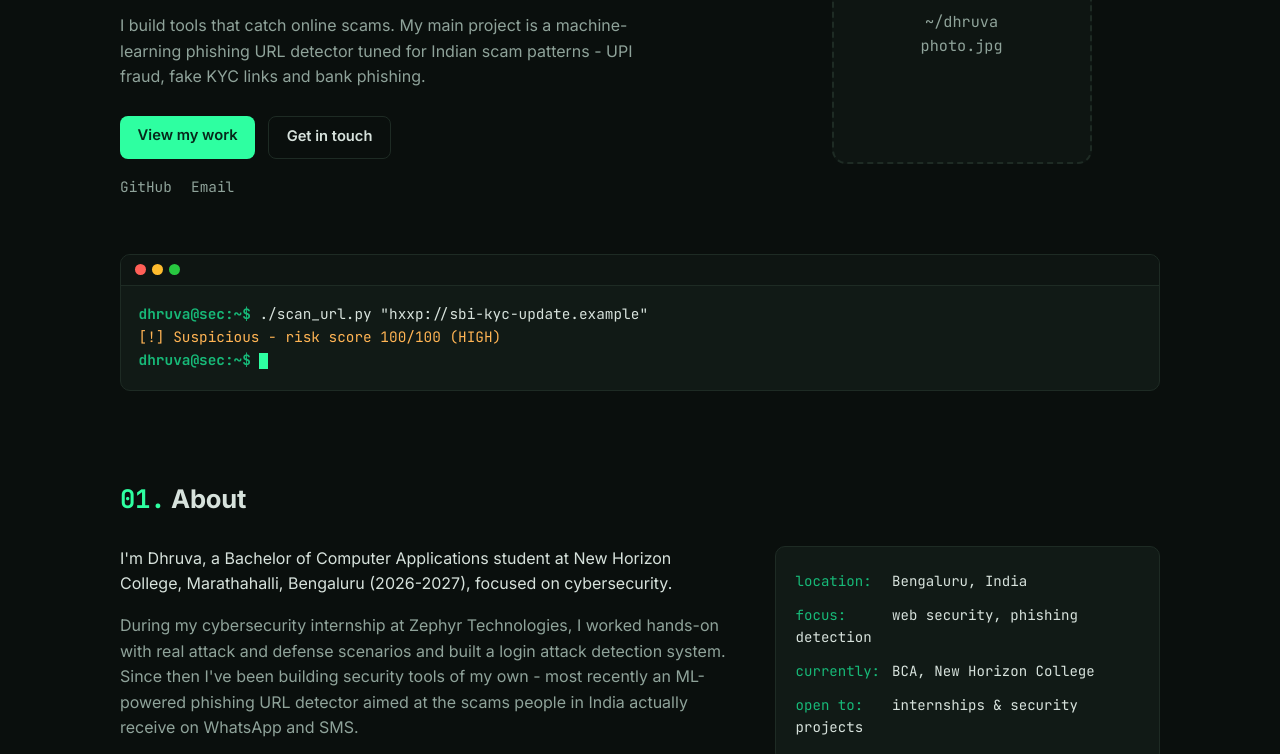
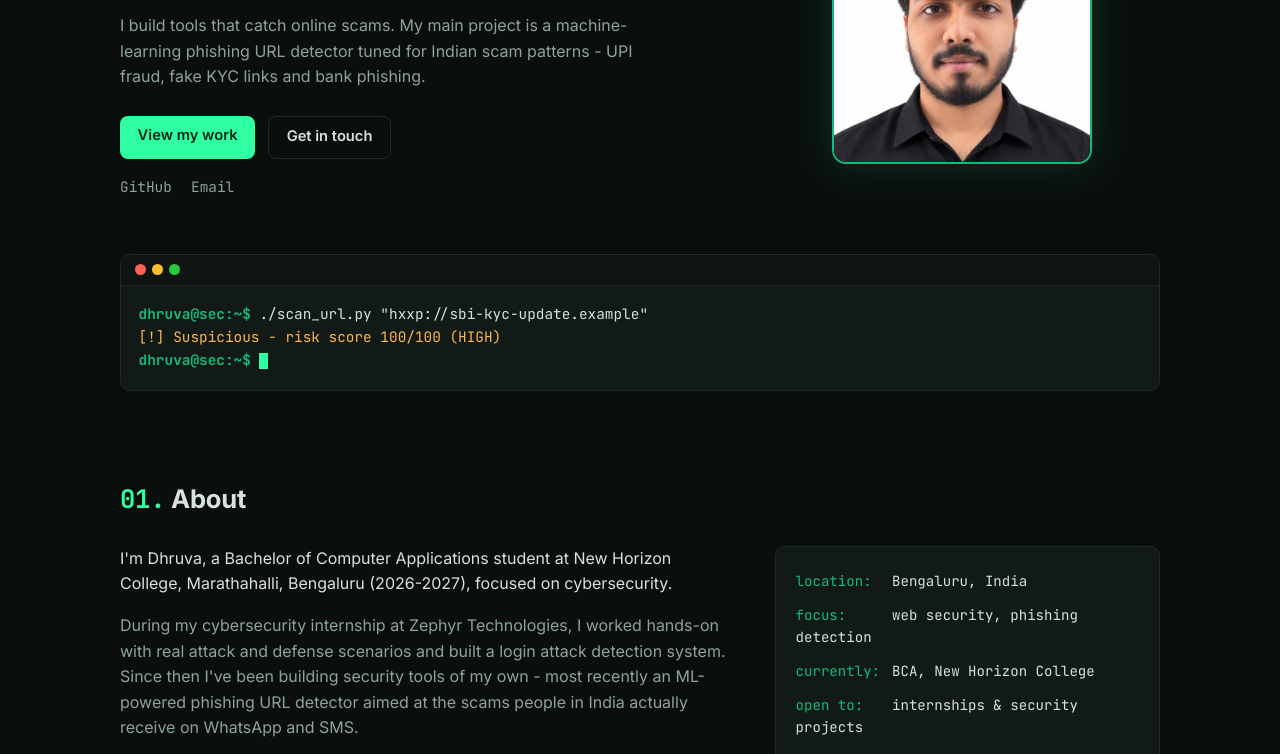
Before and after one commit to dhruvakrishnappa-code/dhruva-portfolio, a plain HTML site: page index.html in a window 1280 px wide. Shown: the part 267-1021 px from the top of the page. Drawn offline with Linux system fonts and the light colour scheme.

Commit message:
Add profile photo

```diff
--- a/index.html
+++ b/index.html
@@ -48,11 +48,7 @@
         </div>
       </div>
       <div class="hero-photo">
-        <!-- PHOTO: replace this placeholder block with:
-             <img src="photo.jpg" alt="Dhruva BS"> -->
-        <div class="photo-placeholder">
-          <span class="mono">~/dhruva<br>photo.jpg</span>
-        </div>
+        <img src="photo.jpg" alt="Dhruva BS">
       </div>
     </div>
     <div class="terminal mono" aria-hidden="true">
```
Also changed, not shown: photo.jpg (added), 1 other file.
